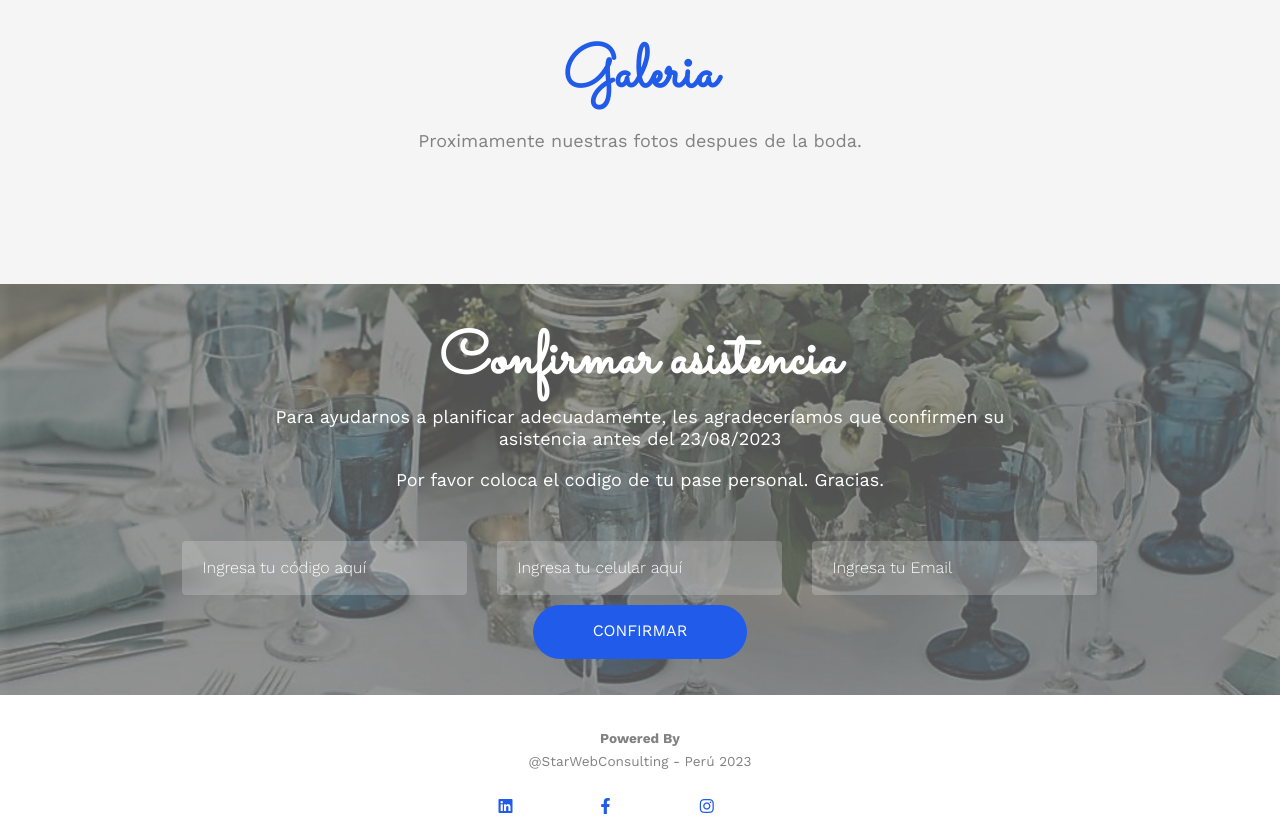
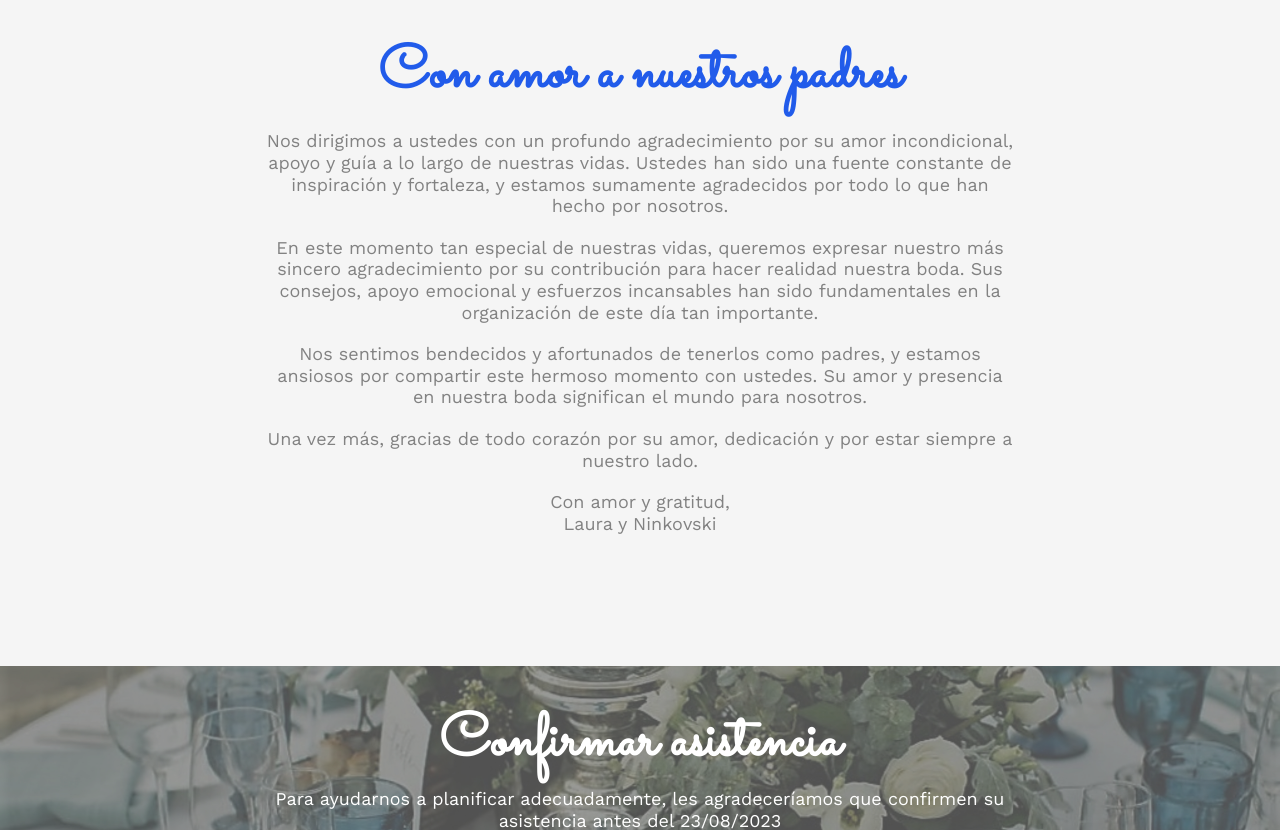
Before and after one commit to ninkovski/PW-NL_invitacionBoda, a plain HTML site: page index.html in a window 1280 px wide. Shown: the part 4437-5267 px from the top of the page. Drawn offline with nearby package versions, Linux system fonts and the light colour scheme; files whose address does not match are found by name.

Commit message:
con amor a nuestros padres

```diff
--- a/index.html
+++ b/index.html
@@ -233,8 +233,16 @@
 		<div class="container">
 			<div class="row">
 				<div class="col-md-8 col-md-offset-2 text-center fh5co-heading animate-box">
-					<h2>Galeria</h2>
-					<p>Proximamente nuestras fotos despues de la boda.</p>
+					<h2>Con amor a nuestros padres</h2>
+					<p>Nos dirigimos a ustedes con un profundo agradecimiento por su amor incondicional, apoyo y guía a lo largo de nuestras vidas. Ustedes han sido una fuente constante de inspiración y fortaleza, y estamos sumamente agradecidos por todo lo que han hecho por nosotros.</p>
+
+					<p>En este momento tan especial de nuestras vidas, queremos expresar nuestro más sincero agradecimiento por su contribución para hacer realidad nuestra boda. Sus consejos, apoyo emocional y esfuerzos incansables han sido fundamentales en la organización de este día tan importante.</p>
+
+					<p>Nos sentimos bendecidos y afortunados de tenerlos como padres, y estamos ansiosos por compartir este hermoso momento con ustedes. Su amor y presencia en nuestra boda significan el mundo para nosotros.</p>
+
+					<p>Una vez más, gracias de todo corazón por su amor, dedicación y por estar siempre a nuestro lado.</p>
+
+					<p>Con amor y gratitud,<br>Laura y Ninkovski</p>
 				</div>
 			</div>
 			<!-- <div class="row row-bottom-padded-md">
```
